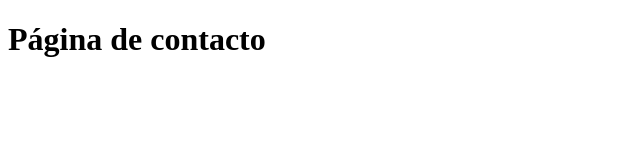
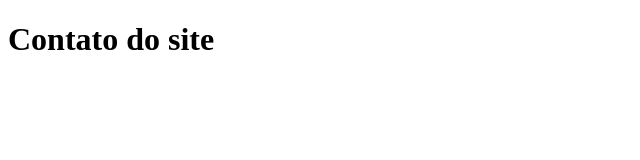
Before and after one commit to AlexandreDuzentos/github-master, a plain HTML site: page contato.html in a window 1280 px wide. Shown: the whole page, without its empty margins (0-640 px from the left). Drawn offline with Linux system fonts and the light colour scheme.

Commit message:
alteracao final da pagina de contacto

```diff
--- a/contato.html
+++ b/contato.html
@@ -7,6 +7,6 @@
     <title>Document</title>
 </head>
 <body>
-    <h1>Página de contacto</h1>
+    <h1>Contato do site</h1>
 </body>
 </html>
```
